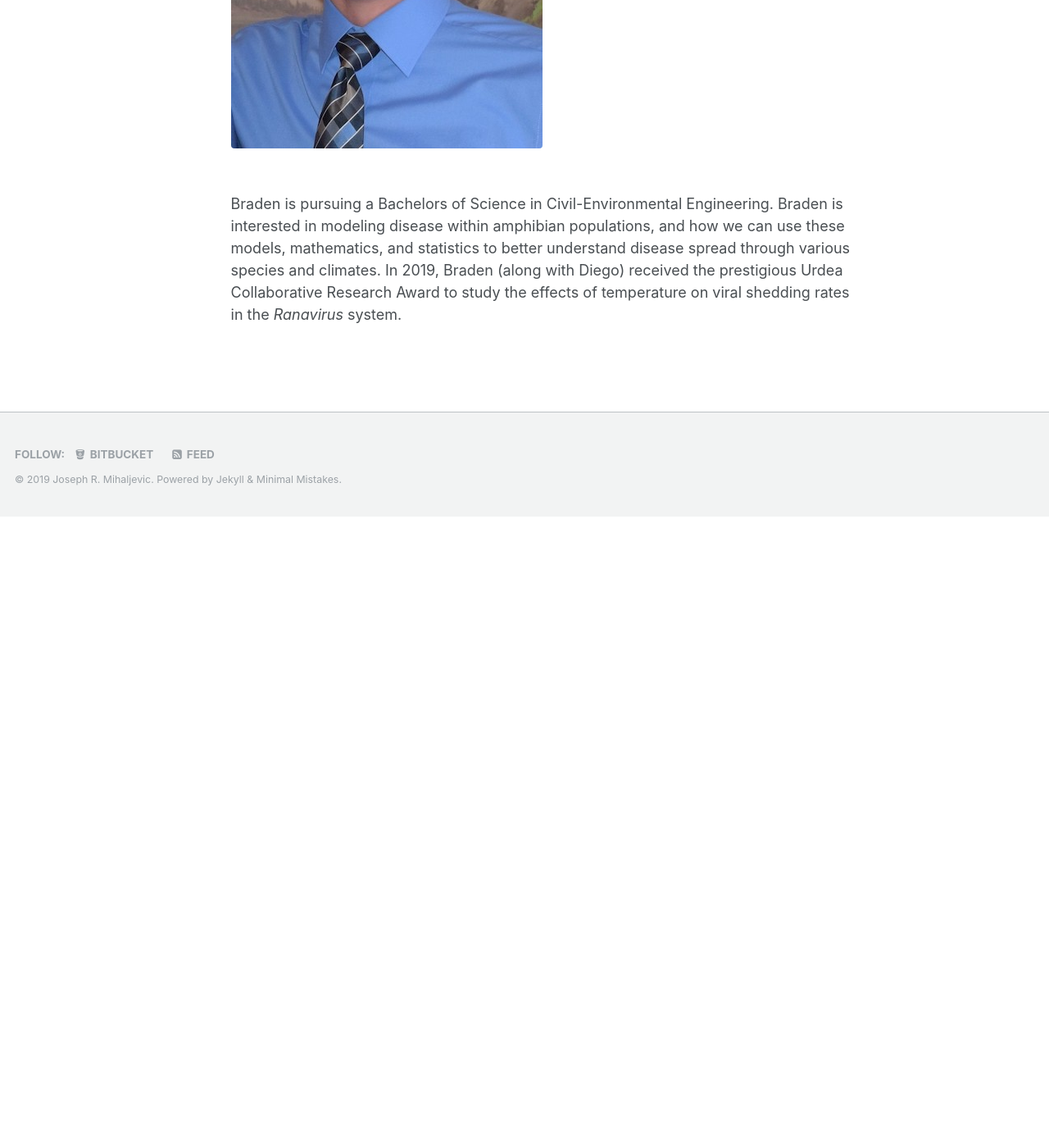
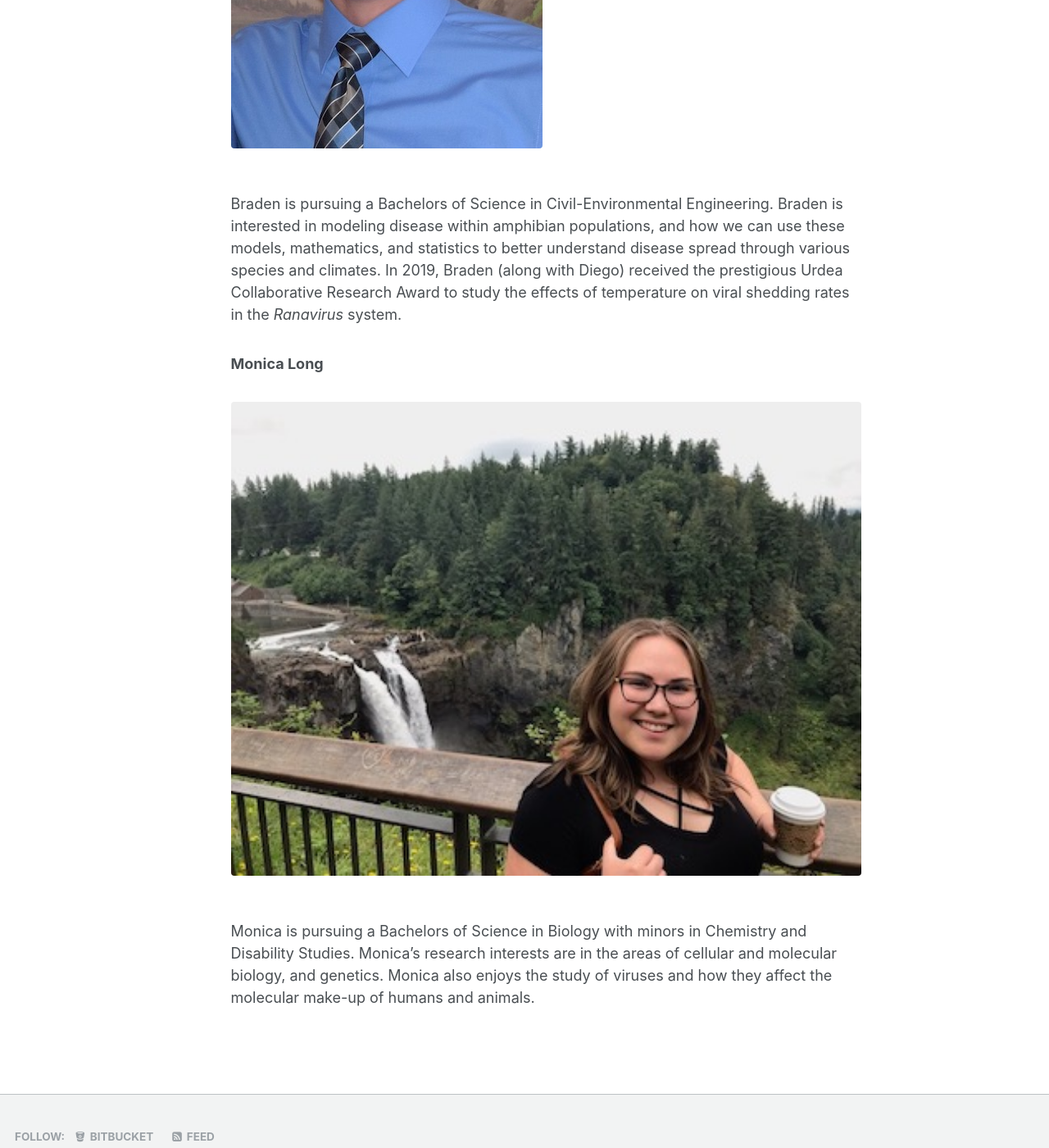
Before and after one commit to jrmihalj/jrmihalj.github.io, a Jekyll site: the page built from _pages/people.md, in a window 1280 px wide and 1400 px high, scrolled down 4489 px. Shown: the whole window at 82% size. Built offline with Jekyll 4.4.1, drawn with Linux system fonts in a browser that asks for light colours; our own code applies the rules of GitHub Pages for plain Markdown files; before the commit the page ends 5119 px from its top, so only the background shows below that.

Commit message:
add Monica to people page

```diff
--- a/_pages/people.md
+++ b/_pages/people.md
@@ -67,3 +67,11 @@ Email: dao63@nau.edu
 </figure>
 
 Braden is pursuing a Bachelors of Science in Civil-Environmental Engineering. Braden is interested in modeling disease within amphibian populations, and how we can use these models, mathematics, and statistics to better understand disease spread through various species and climates. In 2019, Braden (along with Diego) received the prestigious Urdea Collaborative Research Award to study the effects of temperature on viral shedding rates in the *Ranavirus* system.
+
+### Monica Long
+
+<figure>
+  <img src="/images/Monica_Long.jpg" style="align:left">
+</figure>
+
+Monica is pursuing a Bachelors of Science in Biology with minors in Chemistry and Disability Studies. Monica's research interests are in the areas of cellular and molecular biology, and genetics. Monica also enjoys the study of viruses and how they affect the molecular make-up of humans and animals.
```
Also changed, not shown: images/Monica_Long.jpg (added).
